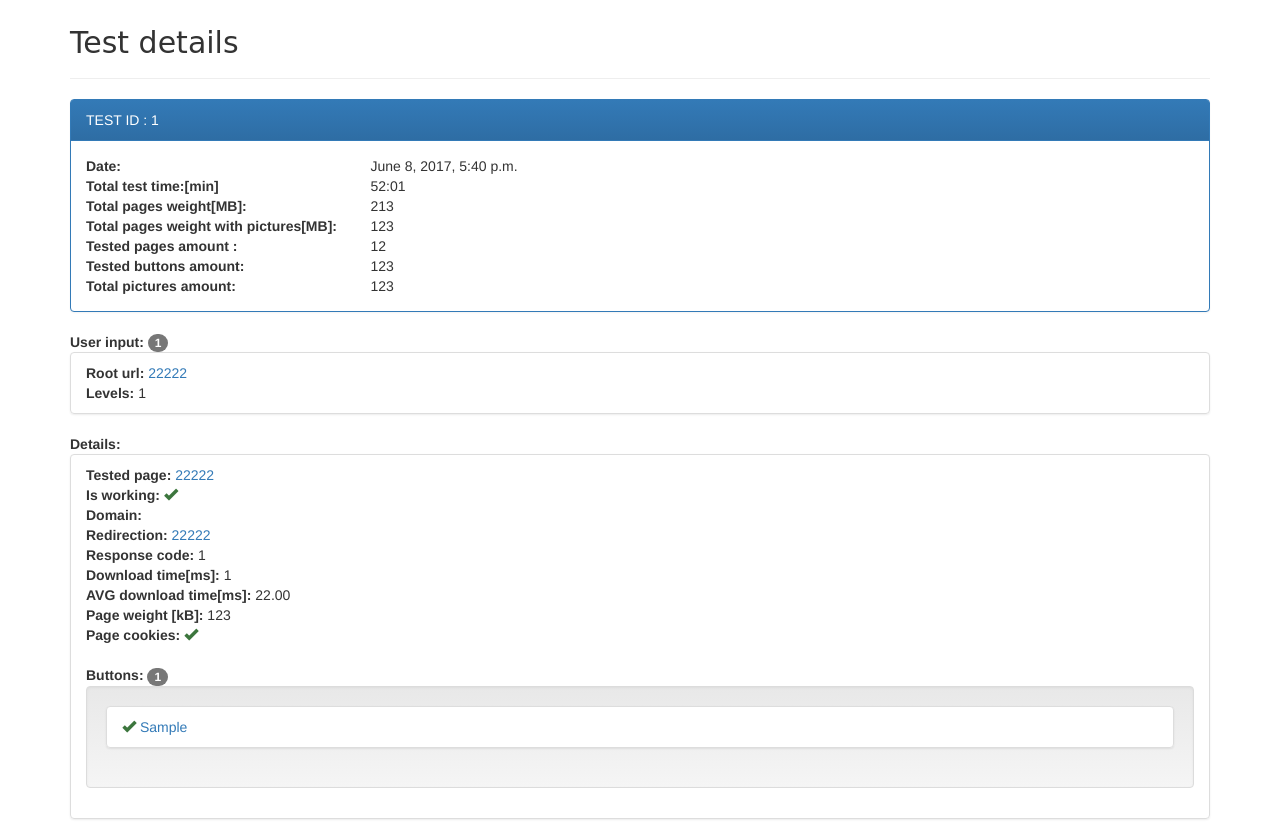
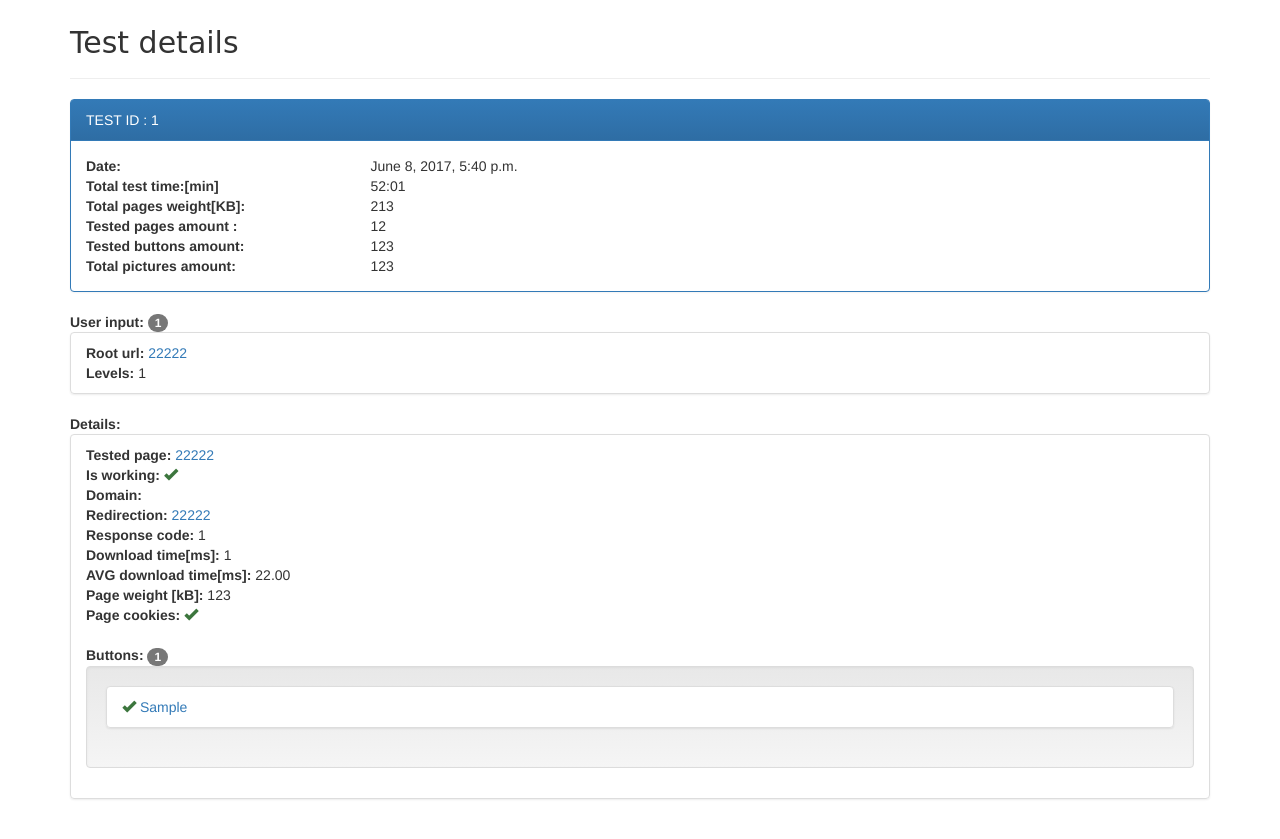
Before and after one commit to miloszszl/Rozproszone-testowanie-aplikacji-HTTP, a Django app: page /tests/1/ in a window 1280 px wide. Shown: the part 136-975 px from the top of the page. After the commit the page ends 936 px from the top, so only its background shows below. Run offline with Django 3.2, Linux system fonts and the light colour scheme; a user stored in the database is signed in; data comes from the database, SQL or seed files in the repository; tables that the repository leaves empty hold one stand-in row (values such as "Sample post"); parts of the project's set-up code (start-up, migrations or seed data) failed here and were passed over; some libraries are stand-ins or nearby versions; some web fonts are replaced.

Commit message:
bug fix and word wrapping in frontend

```diff
--- a/django_app/http_site/my_app/templates/my_app/host_detail.html
+++ b/django_app/http_site/my_app/templates/my_app/host_detail.html
@@ -9,7 +9,7 @@
       <div class="panel-heading">HOST ID : {{host.pk}}</div>
       <div class="panel-body">
           <!--<div class="col-sm-2"><b>IPv4:</b></div><div class="col-sm-10">{{ host.ipv4}}</div>-->
-          <div class="col-sm-2"><b>Domain:</b></div><div class="col-sm-10">{{ host.domain_name }}</div>
+          <div class="col-sm-2"><b>Domain:</b></div><div class="col-sm-10" style="word-wrap: break-word;">{{ host.domain_name }}</div>
       </div>
     </div>
 
@@ -19,7 +19,7 @@
             <li class="list-group-item">
                 <a href="{% url 'page_detail' pk=page.pk %}">
                     <div class="row">
-                        <div class="col-sm-12">
+                        <div class="col-sm-12" style="word-wrap: break-word;">
                             {{ page.address }}
                         </div>
                     </div>
--- a/django_app/http_site/my_app/templates/my_app/hosts_list.html
+++ b/django_app/http_site/my_app/templates/my_app/hosts_list.html
@@ -18,7 +18,7 @@
         <tr class='clickable-row' data-href="{% url 'host_detail' pk=host.id %}">
           <td> <a color="black" href="{% url 'host_detail' pk=host.pk %}">{{ host.pk }}</a></td>
           <!--<td>{{ host.ipv4}}</td>-->
-          <td>{{ host.domain_name }}</td>
+          <td style="word-wrap: break-word;">{{ host.domain_name|truncatechars:100 }}</td>
         </tr>
       {% endfor %}
       </tbody>
--- a/django_app/http_site/my_app/templates/my_app/pages_list.html
+++ b/django_app/http_site/my_app/templates/my_app/pages_list.html
@@ -26,7 +26,7 @@
       <tbody>
       {% for page in pages %}
         <tr class='clickable-row' data-href="{% url 'page_detail' pk=page.id %}">
-          <td> <a color="black" href="{% url 'page_detail' pk=page.pk %}">{{ page.address }}</a></td>
+          <td style="word-wrap: break-word;"> <a color="black" href="{% url 'page_detail' pk=page.pk %}">{{ page.address|truncatechars:100 }}</a></td>
           <td>{{ page.weight}}</td>
           <td>{{ page.avg_download_time}}</td>
           <td>
--- a/django_app/http_site/my_app/templates/my_app/test_detail.html
+++ b/django_app/http_site/my_app/templates/my_app/test_detail.html
@@ -21,7 +21,7 @@
               </div>
           </div>
           <div class="row">
-            <div class="col-sm-3"><b>Total pages weight[MB]:</b></div>
+            <div class="col-sm-3"><b>Total pages weight[KB]:</b></div>
               <div class="col-sm-9">
                   {% if test.total_weight is not None %}
                     {{ test.total_weight }}
@@ -30,16 +30,16 @@
                   {% endif %}
               </div>
           </div>
-          <div class="row">
-            <div class="col-sm-3"><b>Total pages weight with pictures[MB]:</b></div>
-              <div class="col-sm-9">
-                  {% if test.total_weight_w_pictures is not None %}
-                    {{ test.total_weight_w_pictures }}
-                  {% else %}
-                    Not tested ...
-                  {% endif %}
-              </div>
-          </div>
+          <!--<div class="row">-->
+            <!--<div class="col-sm-3"><b>Total pages weight with pictures[MB]:</b></div>-->
+              <!--<div class="col-sm-9">-->
+                  <!--{% if test.total_weight_w_pictures is not None %}-->
+                    <!--{{ test.total_weight_w_pictures }}-->
+                  <!--{% else %}-->
+                    <!--Not tested ...-->
+                  <!--{% endif %}-->
+              <!--</div>-->
+          <!--</div>-->
           <div class="row">
             <div class="col-sm-3"><b>Tested pages amount :</b></div>
               <div class="col-sm-9">
@@ -93,13 +93,13 @@
     <b>Details:</b><br/>
     <div class="list-group">
         {% for pt in pages_tests%}
-            <div class="list-group-item">
+            <div class="list-group-item" style="word-wrap: break-word;">
                 <b>Tested page: </b>
                 {% if not pt.page or pt.page == "" %}
                     <span class="glyphicon glyphicon-remove text-danger"></span>
                 {% else %}
                     <a href="{% url 'page_detail' pk=pt.page.pk %}">
-                        {{pt.page.address}}
+                        {{pt.page.address|truncatechars:100}}
                     </a>
                 {% endif %}
                 <br/>
```
Also changed, not shown: django_app/http_site/my_app/templates/my_app/page_detail.html (+4 -4 lines).
